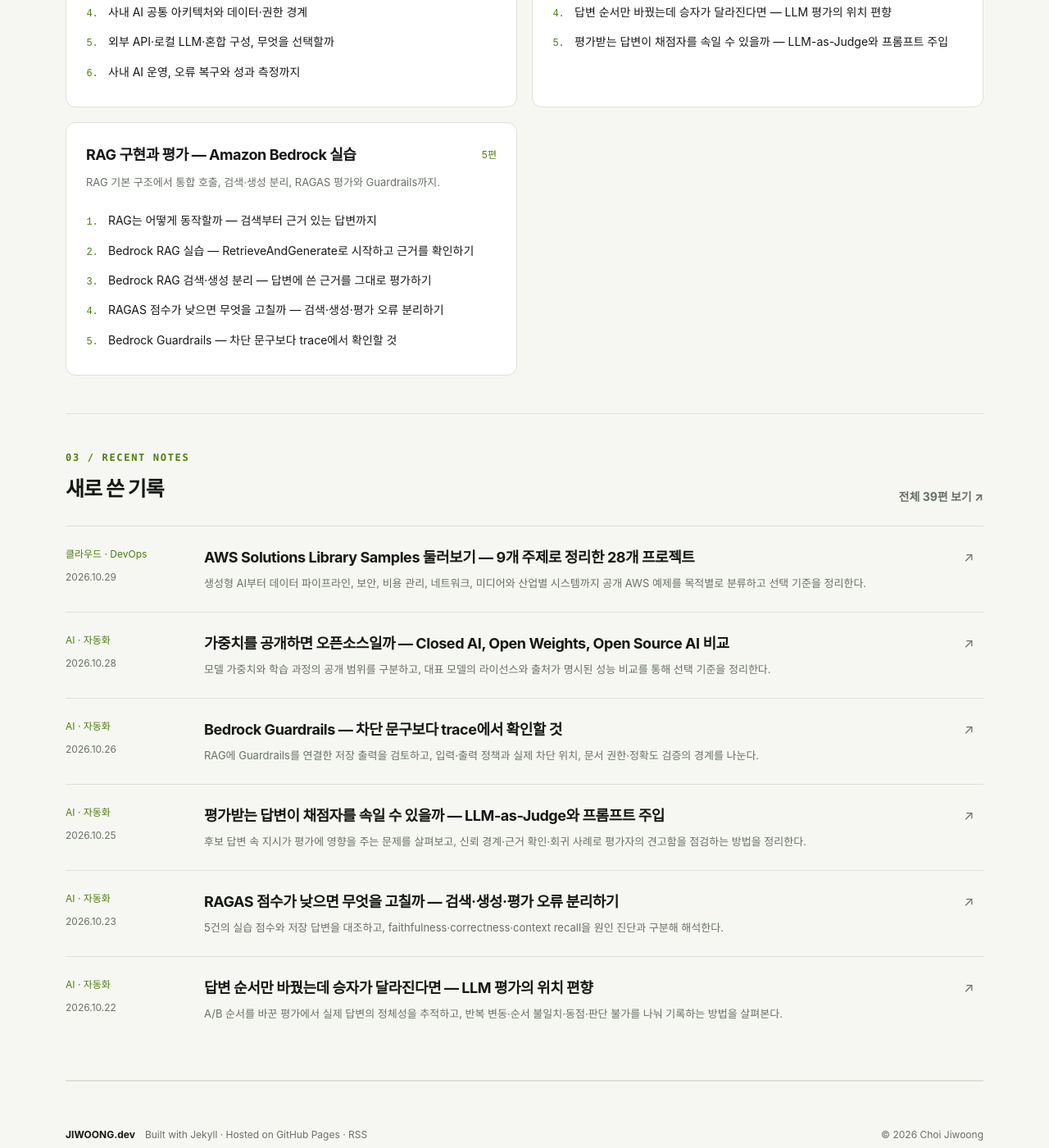
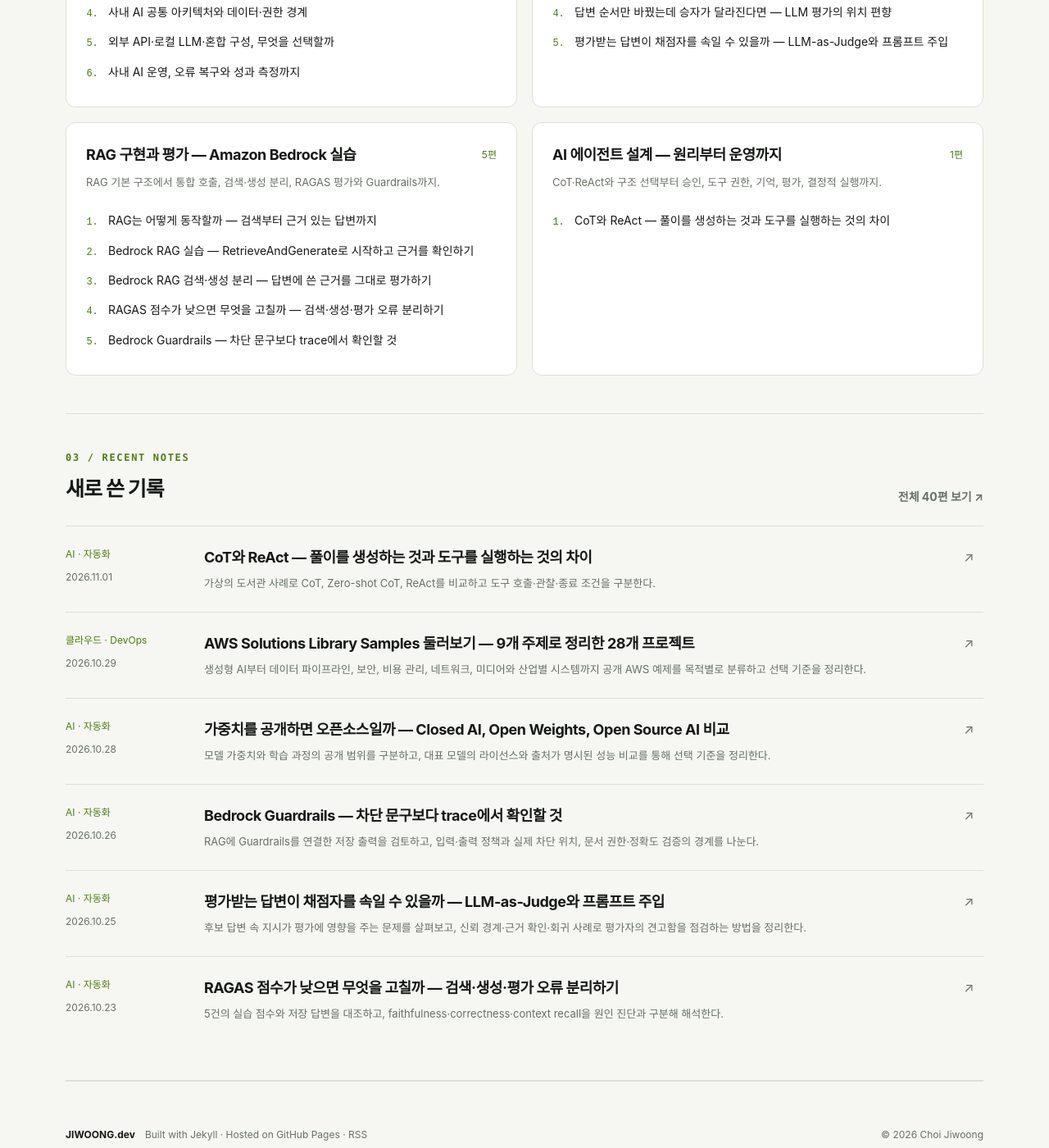
Before and after one commit to choi-jiwoong/choi-jiwoong.github.io, a Jekyll site: the page built from index.html, in a window 1280 px wide and 1400 px high, scrolled down 1929 px. Shown: the whole window at 82% size. Built offline with Jekyll 4.4.1, drawn with Linux system fonts in a browser that asks for light colours; some of the changed lines change nothing that is shown.

Commit message:
docs: publish agent design part 1 on CoT and ReAct

````diff
--- a/_data/series.json
+++ b/_data/series.json
@@ -33,5 +33,10 @@
     "id": "bedrock-rag",
     "title": "RAG 구현과 평가 — Amazon Bedrock 실습",
     "description": "RAG 기본 구조에서 통합 호출, 검색·생성 분리, RAGAS 평가와 Guardrails까지."
+  },
+  {
+    "id": "agent-design",
+    "title": "AI 에이전트 설계 — 원리부터 운영까지",
+    "description": "CoT·ReAct와 구조 선택부터 승인, 도구 권한, 기억, 평가, 결정적 실행까지."
   }
 ]
--- /dev/null
+++ b/_posts/2026-11-01-agent-design-cot-react.md
@@ -0,0 +1,104 @@
+---
+topic: ai
+series: agent-design
+series_order: 1
+title: 'CoT와 ReAct — 풀이를 생성하는 것과 도구를 실행하는 것의 차이'
+description: '가상의 도서관 사례로 CoT, Zero-shot CoT, ReAct를 비교하고 도구 호출·관찰·종료 조건을 구분한다.'
+date: 2026-11-01 04:00:00 +0900
+categories: [AI]
+tags: [Agent, CoT, ReAct]
+---
+
+도서관 안내 시스템에 “별빛 여행이라는 책을 오늘 빌릴 수 있나요?”라고 물었다고 하자. 모델이 대출 규정을 차근차근 설명하는 것과 실제 도서 목록을 조회하는 것은 다르다. 설명이 자연스럽더라도 지금 남아 있는 책의 수를 확인했다는 뜻은 아니다.
+
+「AI 에이전트 설계 — 원리부터 운영까지」의 첫 글은 이 차이에서 출발한다. 여기서 사용하는 도서관과 책 이름, 조회 결과는 모두 가상이다. 모델 호출이나 실제 대출 시스템 실험 결과를 소개하는 글이 아니다.
+
+## CoT는 중간 풀이를 포함하는 출력 방식이다
+
+Wei 등의 2022년 논문 *Chain-of-Thought Prompting Elicits Reasoning in Large Language Models*는 질문과 정답만 보여주는 대신 중간 풀이가 포함된 예시를 제공하는 방법을 연구했다. 논문은 특정 모델과 산술·상식·기호 추론 과제에서 성능 개선을 보고했다. 이를 모든 모델과 모든 질문에서 오류가 사라진다는 뜻으로 확장하면 안 된다.
+
+도서관 문제로 바꾸면 “책이 7권 있고 4권이 대출 중이면 3권이 남는다”처럼 답을 도출하는 설명을 붙이는 방식이다. 하지만 이 계산은 입력한 숫자가 맞다는 전제에 의존한다. 실제로 7권이 있는지, 파손되거나 예약된 책이 있는지는 계산만으로 알 수 없다.
+
+또한 생성된 중간 풀이는 모델의 실제 내부 계산을 그대로 읽어낸 기록이라고 단정할 수 없다. 독자는 그 설명을 검토할 수 있지만, 설명의 설득력과 답의 정확성은 따로 확인해야 한다.
+
+## Zero-shot CoT는 풀이 예시 없이 시작한다
+
+Kojima 등의 2022년 논문 *Large Language Models are Zero-Shot Reasoners*는 풀이 예시를 직접 제공하지 않고 단계적으로 생각하도록 유도하는 지시를 사용했다. 논문의 구성은 추론을 생성하는 단계와 그 출력을 이용해 최종 답을 추출하는 단계로 나뉜다.
+
+차이는 예시의 유무에 있다. Wei 등의 접근이 풀이 예시를 보여준다면, Zero-shot CoT는 그런 예시 없이 지시로 풀이 생성을 유도한다. 어느 쪽도 도서관 데이터베이스 연결을 자동으로 만들어 주지 않는다. 2022년의 실험 결과를 현재 모든 모델에 같은 문구를 넣어야 한다는 규칙으로 받아들일 필요도 없다.
+
+## ReAct는 행동 뒤에 돌아오는 관찰을 사용한다
+
+Yao 등의 2022년 공개 논문 *ReAct: Synergizing Reasoning and Acting in Language Models*는 추론 텍스트와 행동을 번갈아 생성하며 외부 환경의 관찰을 활용하는 접근을 제시했다. 논문은 2023년 ICLR에 발표되었다. 핵심은 답을 길게 설명하는 것이 아니라, 행동의 결과가 다음 판단의 입력이 된다는 점이다.
+
+가상의 도서관에서는 다음과 같은 흐름으로 설명할 수 있다. 아래 표는 이해를 위한 실행 명세이며 모델의 비공개 내부 사고를 재현한 기록이 아니다.
+
+| 단계 | 시스템의 처리 | 확인되는 정보 |
+|---|---|---|
+| 요청 | 책 제목과 이용 날짜를 받는다 | 사용자가 원하는 조회 범위 |
+| 도구 호출 | `search_catalog(title)`을 실행한다 | 동명 도서 후보와 도서 식별자 |
+| 관찰 | 도구가 두 후보를 반환한다 | 제목만으로는 책을 확정할 수 없음 |
+| 일시 종료 | 저자나 판본을 사용자에게 묻는다 | 임의로 첫 후보를 선택하지 않음 |
+| 다음 요청 | 사용자가 지정한 도서의 `get_availability(book_id)`를 실행한다 | 조회 시점의 대출 가능 상태 |
+| 최종 응답 | 결과와 조회 시점을 함께 안내한다 | 확인된 범위 안에서 답변 |
+
+도구 호출 문자열을 출력한 것만으로 조회가 일어나지는 않는다. 애플리케이션이 도구 이름과 인자를 검증하고 실제 함수를 실행한 뒤 결과를 모델에 전달해야 한다. 실패한 호출을 성공한 관찰처럼 전달해서도 안 된다.
+
+## 세 접근을 같은 발전 단계로 보지 않는다
+
+| 접근 | 주로 바꾸는 것 | 저절로 해결되지 않는 것 |
+|---|---|---|
+| CoT | 예시를 통한 중간 풀이 생성 | 최신 데이터 접근, 입력 사실 검증 |
+| Zero-shot CoT | 풀이 예시 없는 추론 유도 | 도구 연결, 실행 권한 |
+| ReAct | 판단·행동·관찰의 반복 | 권한 통제, 정확성 보장, 종료 보장 |
+
+책 7권에서 4권을 빼는 문제라면 일반 코드의 계산만으로 충분하다. 책 제목을 검색하고 상태를 확인하는 순서가 고정되어 있다면 고정 워크플로도 좋은 선택이다. 조회 결과에 따라 추가 검색이나 확인 질문을 선택해야 할 때 모델이 행동을 선택하는 구조를 검토할 수 있다. CoT에서 ReAct를 거쳐 멀티 에이전트로 이동해야 하는 필수 코스는 없다.
+
+## 종료 조건은 실행 코드가 책임져야 한다
+
+“필요하면 계속 검색하세요”만으로는 충분하지 않다. 같은 검색을 반복하거나 오류를 반복해서 만날 수 있다. 도서관 안내에서는 다음 조건을 명시할 수 있다.
+
+- **완료:** 선택한 도서의 상태를 확인했고 그 근거로 답할 수 있다.
+- **추가 입력 필요:** 동명 도서가 여러 개라 사용자의 선택이 필요하다.
+- **실패:** 조회 시스템이 응답하지 않아 현재 상태를 알 수 없다.
+- **한도 도달:** 허용한 호출 수 또는 전체 처리 시간을 넘었다.
+
+다음은 직접 작성한 Python 모의 예제다. ReAct 모델 자체의 구현이 아니라, 모델이 제안했다고 가정한 도구 호출을 실행기가 제한하는 경계를 보여준다. 실제 SDK나 외부 서비스를 사용하지 않는다.
+
+```python
+def run_calls(calls, limit=2):
+    tools = {
+        "search_catalog": lambda title: [{"book_id": "book-1", "title": title}],
+        "get_availability": lambda book_id: {"book_id": book_id, "available": True},
+    }
+    observations = []
+    for index, (name, args) in enumerate(calls):
+        if index >= limit:
+            return "limit_reached", observations
+        if name not in tools:
+            return "tool_denied", observations
+        try:
+            result = tools[name](**args)
+        except TypeError:
+            return "invalid_arguments", observations
+        observations.append({"tool": name, "result": result})
+    return "calls_finished", observations
+```
+
+`calls_finished`는 주어진 호출 목록을 처리했다는 뜻이지 사용자의 목표 달성을 증명하지 않는다. 운영 구현에는 인자 스키마 검증, 개별 호출 타임아웃, 전체 마감 시간, 접근 권한, 결과 검증이 추가로 필요하다. 실제 예약처럼 상태를 바꾸는 도구는 조회와 구분하고 승인·중복 실행 방지도 설계해야 한다. 그 구현은 후속 편에서 다룬다.
+
+## 설명과 증거를 구분해 남긴다
+
+사용자에게는 장황한 사고 기록보다 “어떤 도서를 언제 조회했으며 무엇이 확인되지 않았는지”가 유용하다. 운영 기록에도 도구 이름, 검증한 인자, 결과 상태, 실패 사유를 남기면 실행 여부를 점검하기 쉽다. 설명 텍스트만으로 실제 실행을 증명할 수는 없다.
+
+기존 [프롬프트 엔지니어링 글](/posts/prompt-engineering-and-meta-prompt/)은 요청과 행동 지시의 구성을, [Harness Engineering 글](/posts/harness-engineering-ai-agents/)은 실행 환경과 검증을 다룬다. 도구 연결 규약과 에이전트 간 통신은 [MCP·A2A 소개](/posts/mcp-a2a-tools-and-agents/)에서 이어 읽을 수 있다. 이번 글의 경계는 그보다 앞선 질문, 즉 **풀이를 생성했는가, 외부 관찰을 얻었는가**에 있다.
+
+다음 편에서는 이 실행 구조를 직접 SDK로 만들 때와 LangChain·LangGraph·Strands를 사용할 때의 선택 기준을 비교한다.
+
+## 참고자료
+
+아래 공개 원문을 2026년 11월 1일 확인했다. 논문의 설명과 실험 결과는 원저자에게 귀속되며, 본문의 도서관 사례·표·코드는 독자적으로 작성했다. 원문 그림이나 코드를 복제하지 않았다.
+
+- Jason Wei 외, **Chain-of-Thought Prompting Elicits Reasoning in Large Language Models** (2022), arXiv / NeurIPS: <https://arxiv.org/abs/2201.11903>
+- Takeshi Kojima 외, **Large Language Models are Zero-Shot Reasoners** (2022), arXiv / NeurIPS: <https://arxiv.org/abs/2205.11916>
+- Shunyu Yao 외, **ReAct: Synergizing Reasoning and Acting in Language Models** (2022 공개, ICLR 2023), arXiv: <https://arxiv.org/abs/2210.03629>
````
